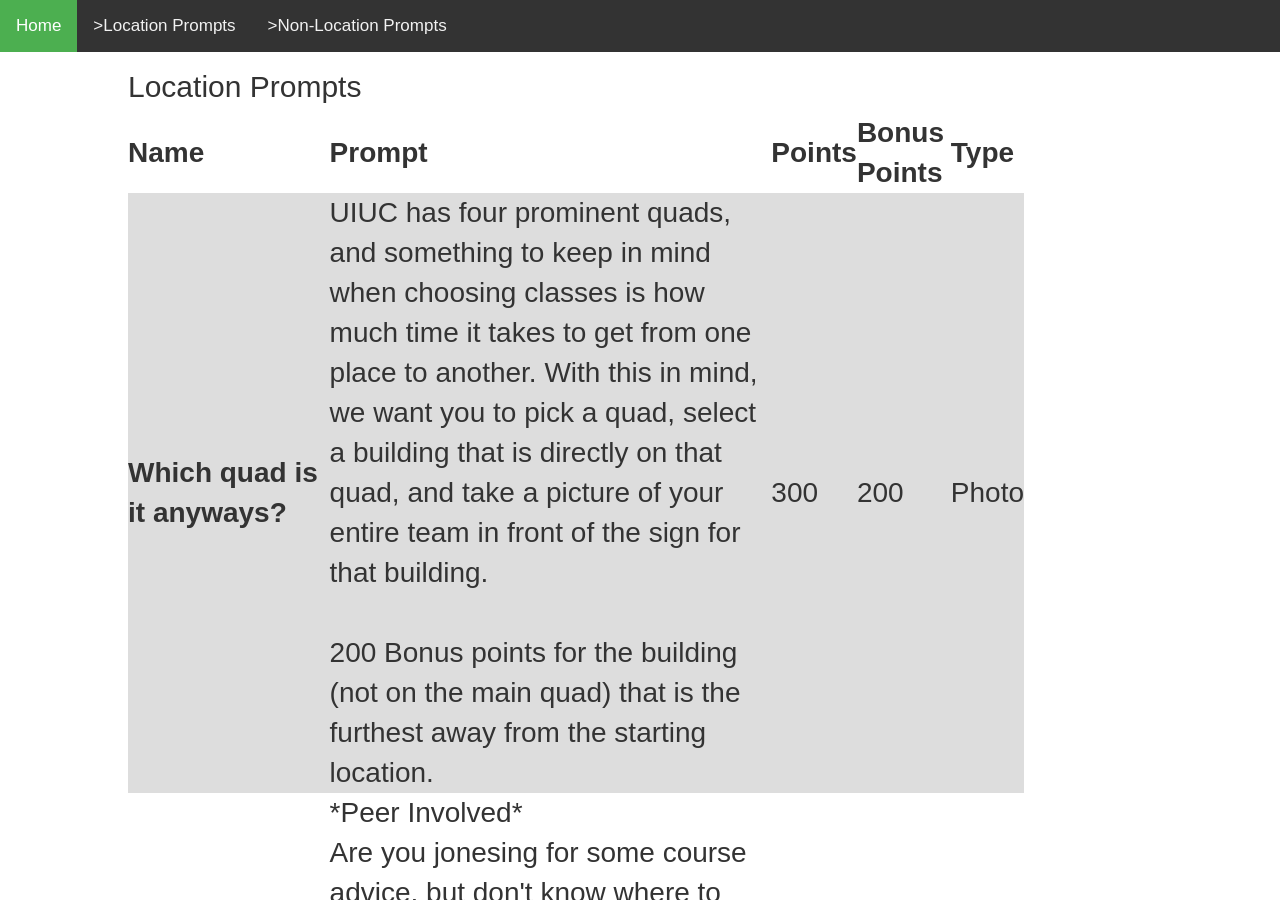
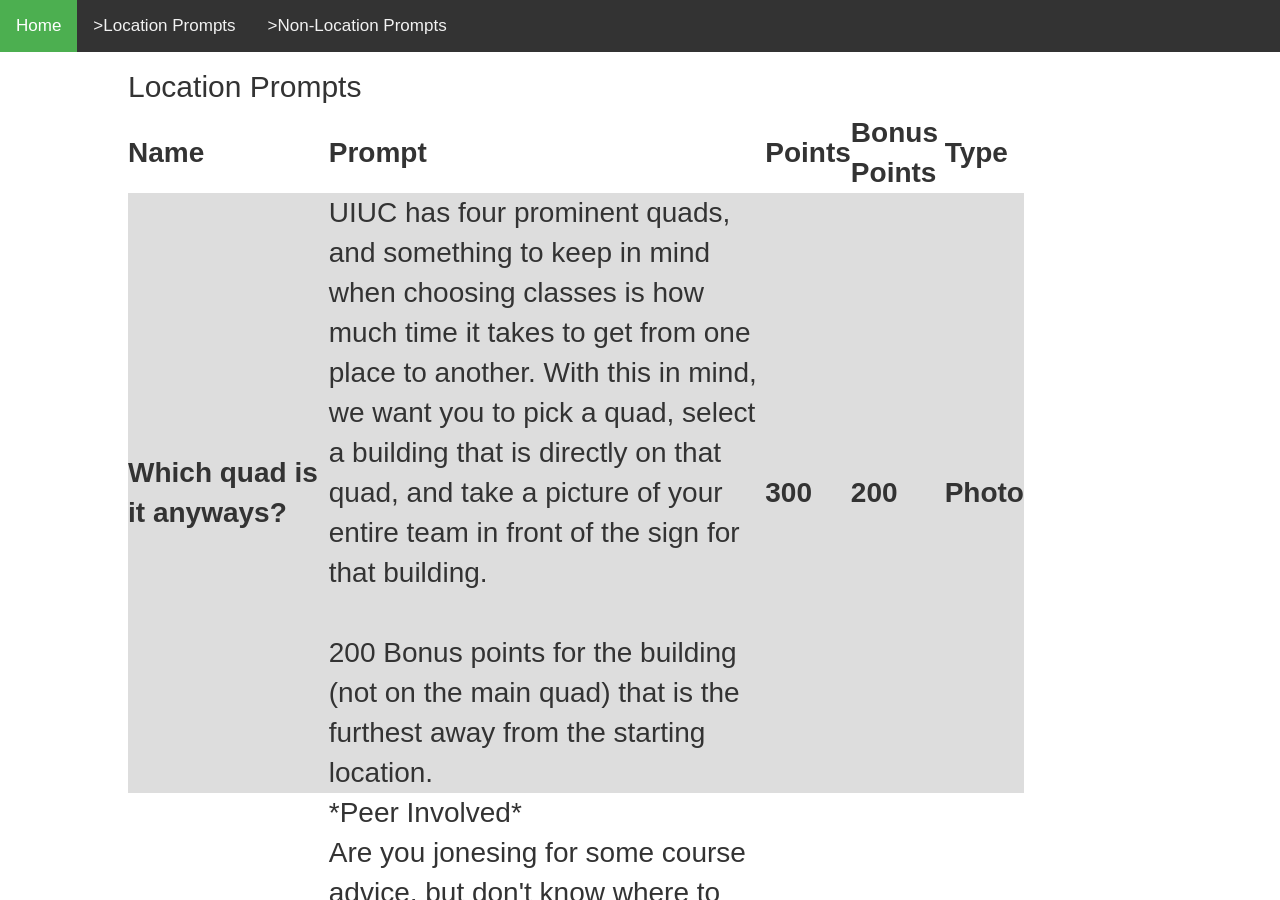
Before and after one commit to nsryan2/scav_hunt, a Jekyll site: the page built from loc_prompts.html, in a window 1280 px wide and 900 px high. Built offline with Jekyll 4.4.1, drawn with Linux system fonts in a browser that asks for light colours; nearby versions of some CDN libraries.

Commit message:
Update loc_prompts.html

```diff
--- a/loc_prompts.html
+++ b/loc_prompts.html
@@ -51,9 +51,9 @@
   <tr class="prompt">
     <td class="prompt"><b>Which quad is it anyways?</b></td>
     <td class="prompt">UIUC has four prominent quads, and something to keep in mind when choosing classes is how much time it takes to get from one place to another. With this in mind, we want you to pick a quad, select a building that is directly on that quad, and take a picture of your entire team in front of the sign for that building.<br><br> 200 Bonus points for the building (not on the main quad) that is the furthest away from the starting location.</td>
-    <td class="prompt">300</td>
-    <td class="prompt">200</td>
-    <td class="prompt">Photo</td>
+      <td class="prompt"><b>300</b></td>
+      <td class="prompt"><b>200</b></td>
+      <td class="prompt"><b>Photo</b></td>
   </tr>
   <tr class="prompt">
     <td class="prompt"><b>Where can I get some course advice?</b></td>
@@ -68,9 +68,9 @@
 a teathered ball, jacob's ladder, and four floors.<br>
 <br>
 Stop on by, don't be shy, this place will be your home.</td>
-    <td class="prompt">500</td>
-    <td class="prompt">n/a</td>
-    <td class="prompt">Photo</td>
+      <td class="prompt"><b>500</b></td>
+      <td class="prompt"><b>n/a</b></td>
+      <td class="prompt"><b>Photo</b></td>
   </tr>
   <tr class="prompt">
     <td class="prompt"><b>What future is he computing?</b></td>
@@ -88,9 +88,9 @@
 Come to me for many things, but poetry isn't one.<br>
 <br>
 I've got many books, and lots of looks, this poem now is done.</td>
-    <td class="prompt">500</td>
-    <td class="prompt">n/a</td>
-    <td class="prompt">Photo</td>
+      <td class="prompt"><b>500</b></td>
+      <td class="prompt"><b>n/a</b></td>
+      <td class="prompt"><b>Photo</b></td>
   </tr>
   <tr class="prompt">
     <td class="prompt"><b>The witch is dead! Which old witch? The wicked witch.</b></td>
@@ -102,9 +102,9 @@
 I've been many things to U of I, and I'll likely be your last stop, even if it's on a dare.<br>
 <br>
 Tick Tock, I'm not always a clock, but some times I do declare.</td>
-    <td class="prompt">500</td>
-    <td class="prompt">n/a</td>
-    <td class="prompt">Photo</td>
+      <td class="prompt"><b>500</b></td>
+      <td class="prompt"><b>n/a</b></td>
+      <td class="prompt"><b>Photo</b></td>
   </tr>
   <tr class="prompt">
     <td class="prompt"><b>It's not september yet.</b></td>
@@ -116,9 +116,9 @@
 I'm Green to go, wouldn't you know with so many options I'm the place to go.<br>
 <br>
 Up some steps, in the shadows you'll find me and my pho.</td>
-    <td class="prompt">500</td>
-    <td class="prompt">n/a</td>
-    <td class="prompt">Photo</td>
+      <td class="prompt"><b>500</b></td>
+      <td class="prompt"><b>n/a</b></td>
+      <td class="prompt"><b>Photo</b></td>
   </tr>
   <tr class="prompt">
     <td class="prompt"><b>Do you see what I see?</b></td>
@@ -130,9 +130,9 @@
 My many lenses are quite a site,<br>
 <br>
 Although my exterior is a little old, many groups used to stop by night after night.</td>
-    <td class="prompt">500</td>
-    <td class="prompt">n/a</td>
-    <td class="prompt">Photo</td>
+      <td class="prompt"><b>500</b></td>
+      <td class="prompt"><b>n/a</b></td>
+      <td class="prompt"><b>Photo</b></td>
   </tr>
 
 </table>
```
